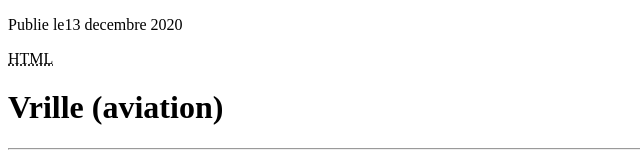
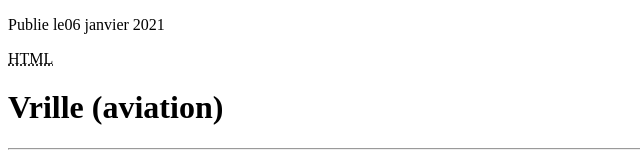
Before and after one commit to CRocha-Tech/zonetravail, a plain HTML site: page LaVrille.html in a window 1280 px wide. Shown: the top 163 px of the page, 0-640 px from the left. Drawn offline with Linux system fonts and the light colour scheme.

Commit message:
Update LaVrille.html
Update date Publie le

```diff
--- a/LaVrille.html
+++ b/LaVrille.html
@@ -9,7 +9,7 @@
 </head>
 
 <body>
-	<p>Publie le<time datetime="2020-12-13T12:03:00Z">13 decembre 2020</time></p>
+	<p>Publie le<time datetime="2021-01-06T14:57:00Z">06 janvier 2021</time></p>
 
 	<abbr title="HyperText Markup Language" lang="en">HTML</abbr>
 
```
